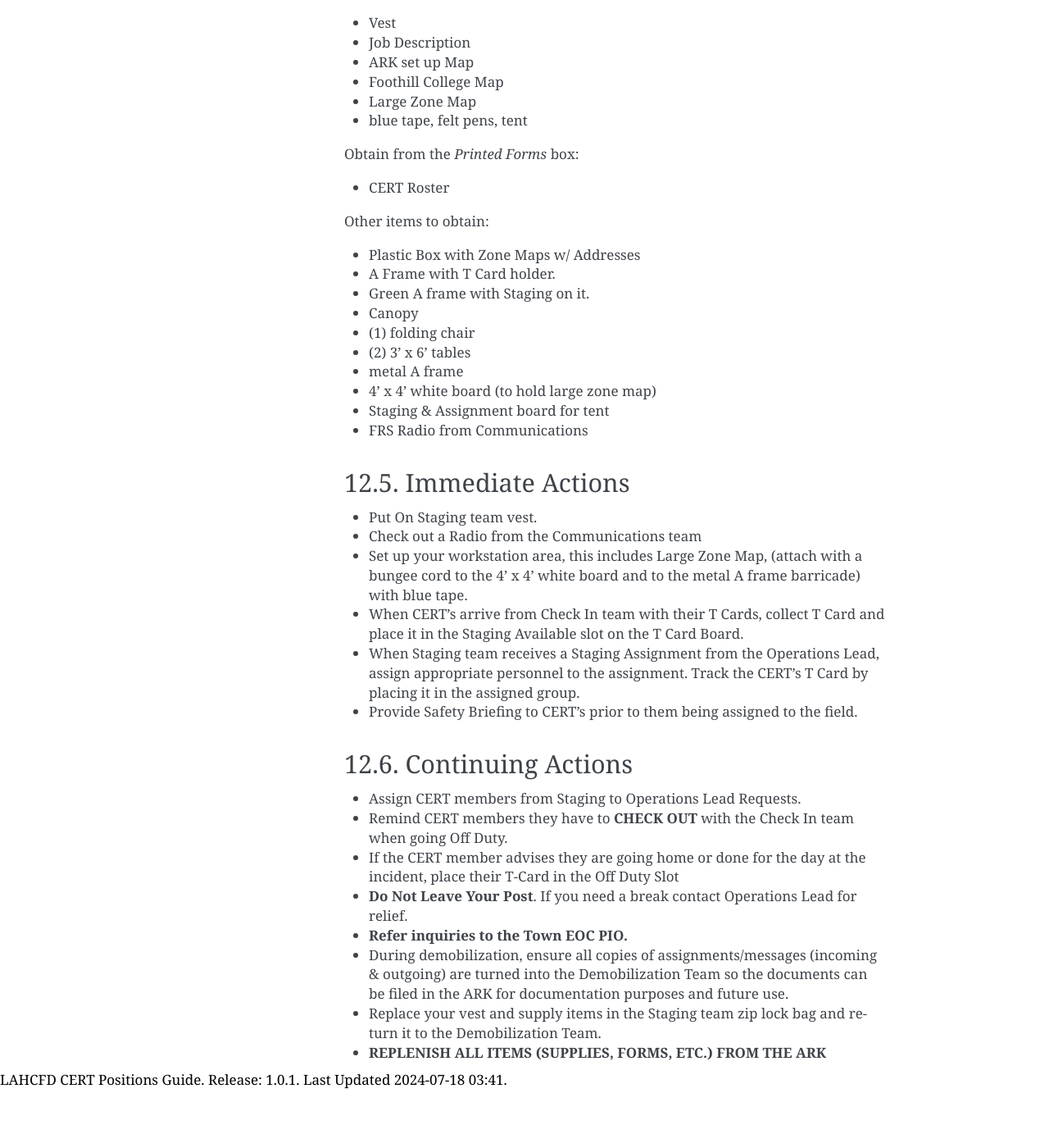
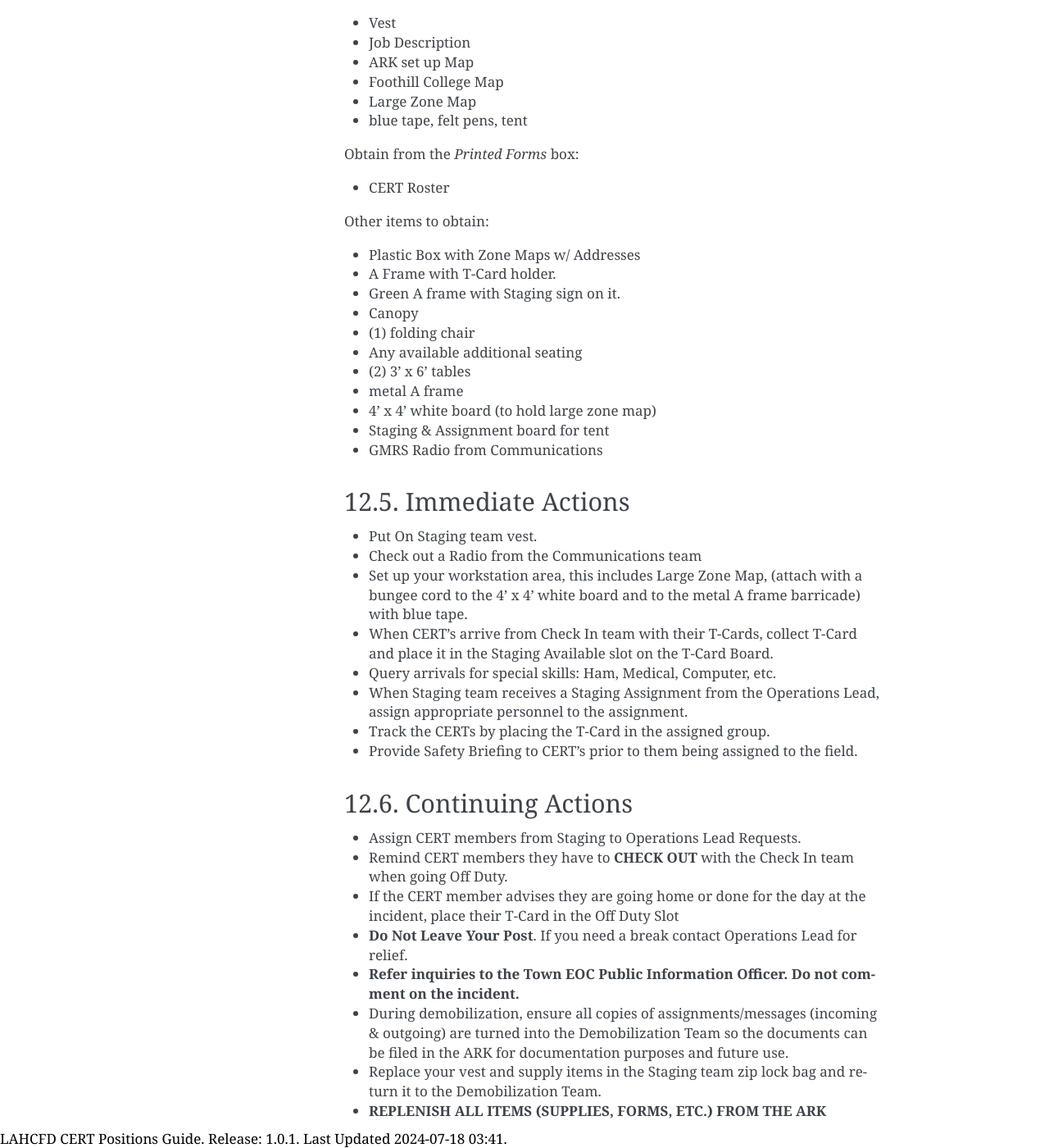
Before and after one commit to neilkatin/lah-cert-positions-guide, a Sphinx documentation site: the page built from source/staging.md, in a window 1280 px wide and 1400 px high, scrolled down 745 px. Shown: the whole window at 82% size. Built offline with Sphinx 7.4.7, drawn with Linux system fonts in a browser that asks for light colours; before the commit the page ends 2073 px from its top, so only the background shows below that; some of the changed text lies outside the part shown.

```diff
--- a/source/staging.md
+++ b/source/staging.md
@@ -34,26 +34,29 @@ Obtain from the *Printed Forms* box:
 Other items to obtain:
 
 * Plastic Box with Zone Maps w/ Addresses
-* A Frame with T Card holder.
-* Green A frame with Staging on it.
+* A Frame with T-Card holder.
+* Green A frame with Staging sign on it.
 * Canopy
 * \(1\) folding chair
+* Any available additional seating
 * \(2\) 3’ x 6’ tables
 * metal A frame
 * 4’ x 4’ white board \(to hold large zone map\)
 * Staging & Assignment board for tent
-* FRS Radio from Communications
+* GMRS Radio from Communications
 
 ## Immediate Actions
 
 * Put On Staging team vest.
 * Check out a Radio from the Communications team
-* Set up your workstation area, this includes Large Zone Map, \(attach with a bungee cord to the 4’ x 4’ white board and to the metal A frame barricade\) with blue tape.
-* When CERT’s arrive from Check In team with their T Cards,
-collect T Card and place it in the Staging Available slot on the T Card Board.
+* Set up your workstation area, this includes Large Zone Map, \(attach with a
+bungee cord to the 4’ x 4’ white board and to the metal A frame barricade\) with blue tape.
+* When CERT’s arrive from Check In team with their T-Cards,
+collect T-Card and place it in the Staging Available slot on the T-Card Board.
+* Query arrivals for special skills: Ham, Medical, Computer, etc.
 * When Staging team receives a Staging Assignment from the Operations Lead,
 assign appropriate personnel to the assignment.
-Track the CERT’s T Card by placing it in the assigned group.
+* Track the CERTs by placing the T-Card in the assigned group.
 * Provide Safety Briefing to CERT’s prior to them being assigned to the field.
 
 ## Continuing Actions
@@ -62,7 +65,7 @@ Track the CERT’s T Card by placing it in the assigned group.
 * Remind CERT members they have to **CHECK OUT** with the Check In team when going Off Duty.
 * If the CERT member advises they are going home or done for the day at the incident, place their T-Card in the Off Duty Slot
 * **Do Not Leave Your Post**. If you need a break contact Operations Lead for relief.
-* **Refer inquiries to the Town EOC PIO.**
+* **Refer inquiries to the Town EOC Public Information Officer. Do not comment on the incident.**
 * During demobilization, ensure all copies of assignments/messages \(incoming & outgoing\) are turned into the Demobilization Team so the documents can be filed in the ARK for documentation purposes and future use.
 * Replace your vest and supply items in the Staging team zip lock bag and return it to the Demobilization Team.
 * **REPLENISH ALL ITEMS \(SUPPLIES, FORMS, ETC.\) FROM THE ARK**
```
Also changed, not shown: other parts of source/staging.md (+3 -3 lines), source/check-in.md (+8 -8 lines), source/communications.md (+1 -1 lines), source/incident-commander.md (+6 -4 lines), source/it-team.md (+12 -5 lines).
